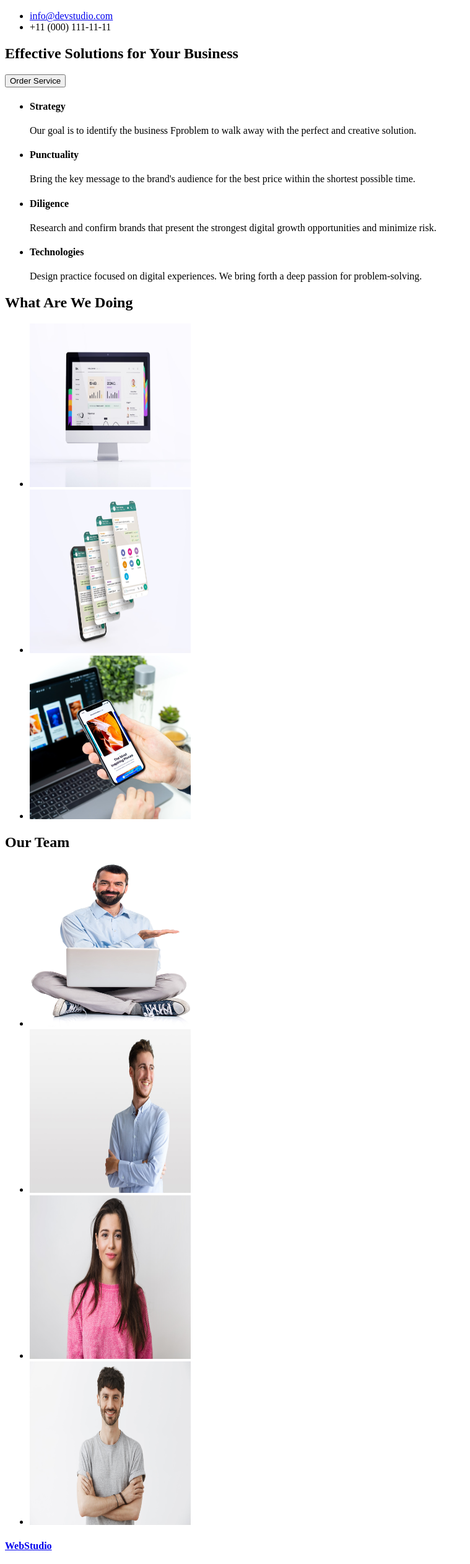
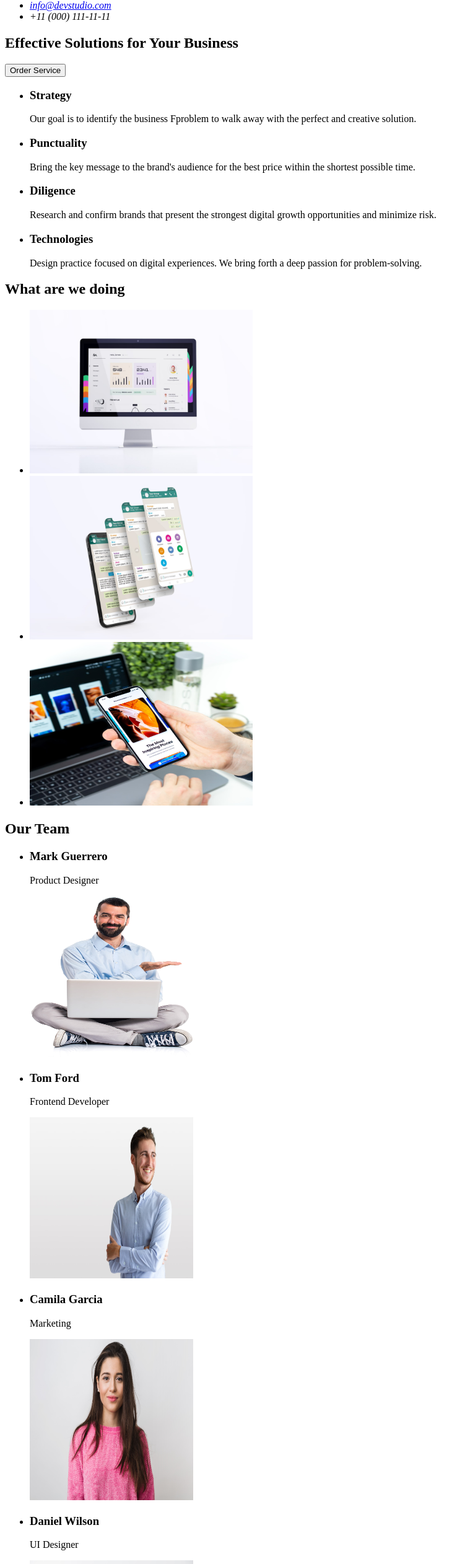
Before and after one commit to mevshpret/goit-markup-hw-01, a plain HTML site: page index.html in a window 1280 px wide. Shown: the part 112-2636 px from the top of the page at 62% size, without its empty margins (0-759 px from the left). Drawn offline with Linux system fonts and the light colour scheme.

Commit message:
Homework1-FixRelease

```diff
--- a/index.html
+++ b/index.html
@@ -8,21 +8,24 @@
   <body>
     <header>
       <nav>
-        <h3><a href="#Main"> WebStudio </a></h3>
+        <a href="./index.html"> WebStudio </a>
         <ul>
-          <li><a href="#Studio"></a> Studio</li>
-          <li><a href="#portfolio"></a>Portfolio</li>
-          <li><a href="#SContacts"></a>Contacts</li>
+          <li><a href=""></a> Studio</li>
+          <li><a href=""></a>Portfolio</li>
+          <li><a href=""></a>Contacts</li>
         </ul>
 
+        <address>
           <ul>
             <li>
               <a href="mailto:info@devstudio.com">info@devstudio.com</a>
             </li>
             <li><a href="tel:+110001111111"></a> +11 (000) 111-11-11</li>
           </ul>
+        </address>
       </nav>
     </header>
+
     <main>
       <!-- Section Main -->
       <section>
@@ -30,46 +33,48 @@
         <button type="button">Order Service</button>
       </section>
 
+      <section>
         <ul>
           <li>
-          <h4>Strategy</h4>
+            <h3>Strategy</h3>
             <p>
-            Our goal is to identify the business Fproblem to walk away with the
-            perfect and creative solution.
+              Our goal is to identify the business Fproblem to walk away with
+              the perfect and creative solution.
             </p>
           </li>
           <li>
-          <h4>Punctuality</h4>
+            <h3>Punctuality</h3>
             <p>
               Bring the key message to the brand's audience for the best price
               within the shortest possible time.
             </p>
           </li>
           <li>
-          <h4>Diligence</h4>
+            <h3>Diligence</h3>
             <p>
               Research and confirm brands that present the strongest digital
               growth opportunities and minimize risk.
             </p>
           </li>
           <li>
-          <h4>Technologies</h4>
+            <h3>Technologies</h3>
             <p>
               Design practice focused on digital experiences. We bring forth a
               deep passion for problem-solving.
             </p>
           </li>
         </ul>
+      </section>
 
       <!-- What Are We Doing -->
       <section>
-        <h2>What Are We Doing</h2>
+        <h2>What are we doing</h2>
         <ul>
           <li>
             <img
               src="./images/pcmac.jpg"
               alt="Stastistics Showcase"
-              width="260"
+              width="360"
               height="264"
             />
           </li>
@@ -77,7 +82,7 @@
             <img
               src="./images/phonesc.jpg"
               alt="Our Chat Showcase"
-              width="260"
+              width="360"
               height="264"
             />
           </li>
@@ -85,7 +90,7 @@
             <img
               src="./images/phoneview.jpg"
               alt="Our Product on Phone"
-              width="260"
+              width="360"
               height="264"
             />
           </li>
@@ -96,42 +101,50 @@
         <h2>Our Team</h2>
         <ul>
           <li>
+            <h3>Mark Guerrero</h3>
+            <p>Product Designer</p>
             <img
               src="./images/mark.jpg"
               alt="Team Member Mark"
-              width="260"
-              height="264"
+              width="264"
+              height="260"
             />
           </li>
           <li>
+            <h3>Tom Ford</h3>
+            <p>Frontend Developer</p>
             <img
               src="./images/tom.jpg"
               alt="Team Member Tom"
-              width="260"
-              height="264"
+              width="264"
+              height="260"
             />
           </li>
           <li>
+            <h3>Camila Garcia</h3>
+            <p>Marketing</p>
             <img
               src="./images/camila.jpg"
               alt="Team Member Camila"
-              width="260"
-              height="264"
+              width="264"
+              height="260"
             />
           </li>
           <li>
+            <h3>Daniel Wilson</h3>
+            <p>UI Designer</p>
             <img
               src="./images/daniel.jpg"
               alt="Team Member Daniel"
-              width="260"
-              height="264"
+              width="264"
+              height="260"
             />
           </li>
         </ul>
       </section>
     </main>
     <footer>
-      <h4><a href="/"> WebStudio </a></h4>
+      <a href="./index.html"> Webstudio </a>
       <p>
         Increase the flow of customers and sales for your business with digital
         marketing & growth solutions.
```
Also changed, not shown: images/logo.png (added). Lines whose indentation alone changed are shown as unchanged.
